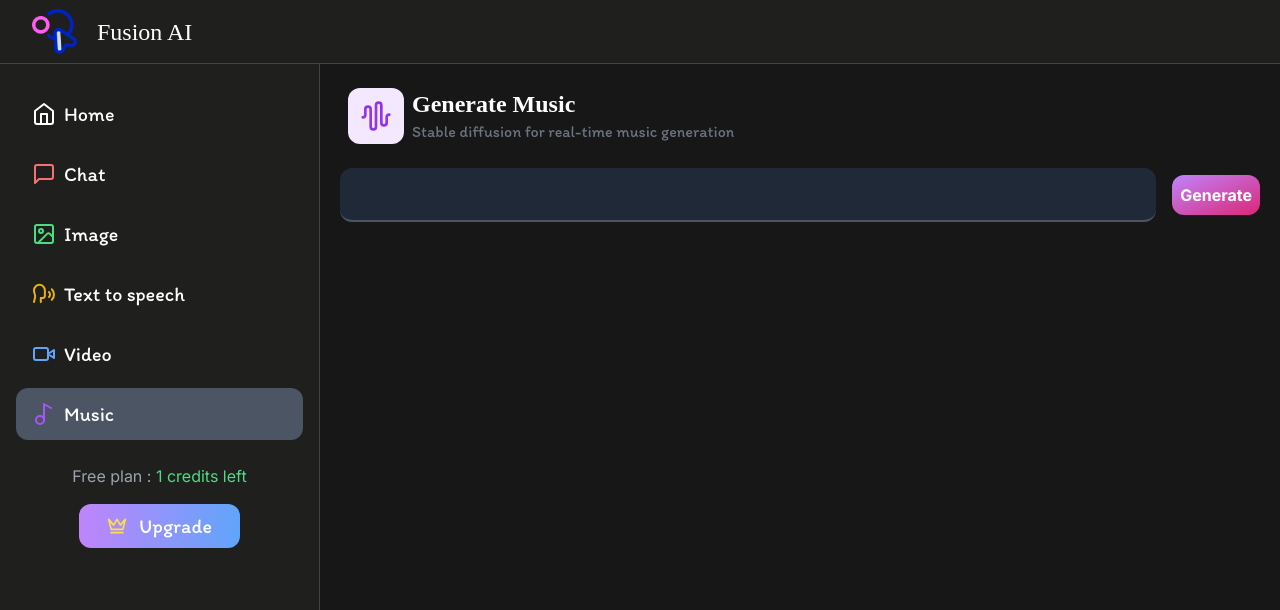
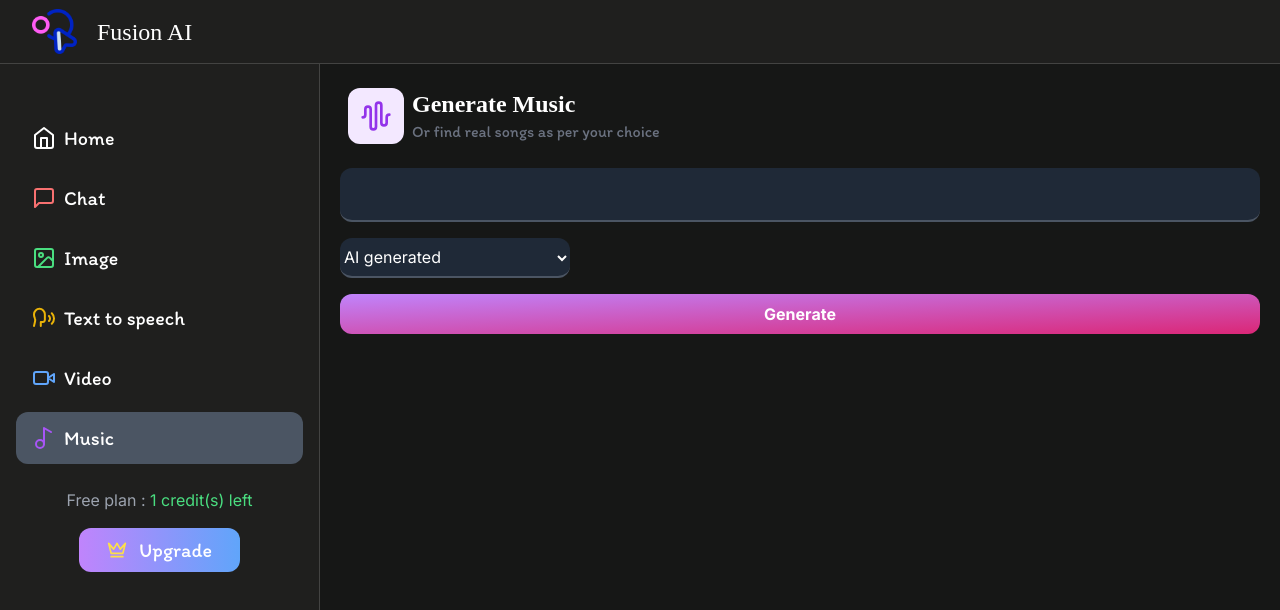
Before and after one commit to batsyX/fusionai, a Next.js app: page /music in a window 1280 px wide. Shown: the top 610 px of the page. Built offline with nearby package versions, Linux system fonts and the light colour scheme; a web font is replaced by a local one.

Commit message:
added feature:authentic songs

```diff
--- a/app/(routes)/layout.js
+++ b/app/(routes)/layout.js
@@ -10,15 +10,15 @@
   return (
     <MessageArrayProvider>
       <div className="z-20 fixed top-0 w-full bg-[#1f1f1e] border-b border-[rgba(255,255,255,0.16)] h-16 flex items-center justify-between px-3">
-        <div>
-          <Link href="/" className="flex items-center gap-5">
-            <Image
+        <div className="flex gap-5">
+          <Image
               height={65}
               width={65}
               src="/logo.png"
               className=" py-5 pl-5 max-md:hidden"
             />
-            <h2 className="text-white text-2xl font-bauhaus max-md:pl-10">
+          <Link href="/" className="flex items-center gap-5">
+            <h2 className="text-white text-2xl font-bauhaus max-md:pl-12">
               Fusion AI
             </h2>
           </Link>
--- a/app/(routes)/music/page.jsx
+++ b/app/(routes)/music/page.jsx
@@ -5,12 +5,13 @@
 import { Skeleton } from "@/components/ui/skeleton"
 import { useMessageArray } from "@/context/MessageArrayContext"
 import Swal from "sweetalert2"
+import MusicCard from "@/components/MusicCard"
 
 
 const Page = () => {
 
   const [prompt, setPrompt] = useState('')
-
+  const [type, setType] = useState('ai')
   const {musicArray,setMusicArray} = useMessageArray();
   const [loading, setLoading] = useState(false)
 
@@ -22,6 +23,7 @@
   }
   const handleSubmit = async (e) => {
     e.preventDefault();
+    if(type==='ai'){
       Swal.fire({
         title: "Not a premium user",
         text: "You need to be a premium user to generate videos. Please upgrade to premium to generate videos.",
@@ -29,13 +31,14 @@
         confirmButtonColor: "#3085d6",
       });
       return;
+    }
     setLoading(true);
     try {
       const response =await axios.post('/api/music',{
         prompt:prompt
       })
-      console.log(response.data);
-      setMusicArray([...musicArray, response.data]);
+      console.log(response.data.data);
+      setMusicArray(response.data.data);
     } catch (error) {
       console.log(error)
     }finally{
@@ -67,16 +70,19 @@
       </div>
       <div>
         <h1 className="text-2xl font-bauhaus font-bold">Generate Music</h1>
-        <p className="text-gray-500 font-writing">Stable diffusion for real-time music generation</p>
+        <p className="text-gray-500 font-writing">Or find real songs as per your choice</p>
       </div>
     </div>
     <div className="relative px-5">
       <form onSubmit={handleSubmit} className="flex max-md:flex-col items-center gap-4" >
-        <div className="w-full flex flex-col max-md:flex-row gap-4">
+        <div className="w-full flex flex-col gap-4">
           <input onChange={handleChange} name="prompts" value={prompt} type="text" className="text-xl w-full rounded-xl bg-gray-800 border-0 border-b-2 border-gray-600 focus:outline-none focus:border-gray-500 py-3 px-1" required autoComplete="off"/>
-
+          <select name="" id="" className="w-3/12 py-2 rounded-xl bg-gray-800 border-0 border-b-2 border-gray-600 focus:outline-none focus:border-gray-500" value={type} onChange={(e)=>setType(e.target.value)}>
+            <option value="ai">AI generated</option>
+            <option value="real">Authentic</option>
+          </select>
+          <button className=" bg-gradient-to-br from-purple-400 to-pink-600 font-bold text-white p-2 rounded-xl max-md:w-full" type="submit">Generate</button>
         </div>
-        <button className=" bg-gradient-to-br from-purple-400 to-pink-600 font-bold text-white p-2 rounded-xl max-md:w-full" type="submit">Generate</button>
       </form>
 
           <div className="absolute text-center left-5 right-5 mt-10">
@@ -87,14 +93,13 @@
           }
         </div>
     </div>
-    <div className="w-full min-h-96 px-10 py-20 flex flex-col gap-4">
+
+    <div className="w-full min-h-96 px-10 py-20 flex flex-wrap justify-center gap-10">
     {!loading &&
       musicArray.length>0 &&
-        musicArray.map(music=>(
+        musicArray.map((item,idx)=>(
 
-          <audio key={music} controls className="w-full" >
-            <source src={music}/>
-          </audio>
+          <MusicCard key={idx} album={item.album} artist={item.artist} link={item.preview} />
 
         ))
     }
--- a/app/api/music/route.js
+++ b/app/api/music/route.js
@@ -1,27 +1,24 @@
-import Replicate from "replicate";
 import { NextResponse } from "next/server";
-
+import axios from "axios";
 
 
 
 export  async function POST(req,res) {
-  const replicate = new Replicate({
-    auth: process.env.REPLICATeE_API_TOKEN,
-  });
+
     try{
       const body=await req.json();
       const {prompt}=body;
-
-      const output = await replicate.run(
-        "meta/musicgen:b05b1dff1d8c6dc63d14b0cdb42135378dcb87f6373b0d3d341ede46e59e2b38",
-        {
-          input: {
-            prompt : prompt,
-            duration: 60,
-          }
+      const options = {
+        method: 'GET',
+        url: 'https://deezerdevs-deezer.p.rapidapi.com/search',
+        params: {q: prompt},
+        headers: {
+          'x-rapidapi-key': process.env.X_RAPIDAPI_KEY,
+          'x-rapidapi-host': process.env.X_RAPIDAPI_HOST
         }
-      );
-      return NextResponse.json(output);
+      };
+      const response = await axios.request(options);
+      return NextResponse.json(response.data);
 
     }catch(error){
        return NextResponse.json(error);
--- /dev/null
+++ b/components/MusicCard.jsx
@@ -0,0 +1,18 @@
+import React from 'react'
+
+const MusicCard = ({album,artist,link}) => {
+  return (
+    <div className='w-[300px] h-[350px] bg-gray-800 rounded-xl flex flex-col gap-2 p-4 relative'>
+        <div>
+            <img src={album?.cover_big} alt="album" className="w-full h-48 object-cover rounded-xl"/>
+        </div>
+        <h3  className='text-gray-400'>Song : <span>{album?.title}</span></h3>
+        <h3  className='text-gray-400'>Artist : <span>{artist?.name}</span></h3>
+        <audio controls className='w-full absolute left-0 bottom-0 bg-gray-100 rounded-b-xl '>
+            <source src={link} />
+        </audio>
+    </div>
+  )
+}
+
+export default MusicCard
--- a/components/Sidebar.jsx
+++ b/components/Sidebar.jsx
@@ -60,7 +60,7 @@
   return (
     <div className="flex flex-col gap-2 h-full bg-[#1f1f1e] border-r border-[rgba(255,255,255,0.16)] ">
 
-        <div className="flex flex-col gap-2 pt-6 px-4 ">
+        <div className="flex flex-col gap-2 pt-12 px-4 ">
             {
                 links.map((link,index)=>{
                     return(
@@ -76,7 +76,7 @@
         </div>
         <div className="w-full flex flex-col gap-4 items-center justify-center py-4 text-gray-400">
                 <div>
-                    <h3>Free plan : <span className={`text-green-400`}>{credits} credits left</span></h3>
+                    <h3>Free plan : <span className={`text-green-400`}>{credits} credit(s) left</span></h3>
                 </div>
                 <div>
                     <button className="px-7 py-2 rounded-xl bg-gradient-to-r from-purple-400 to-blue-400 text-white flex gap-3 items-center">
```
Lines whose indentation alone changed are shown as unchanged.
